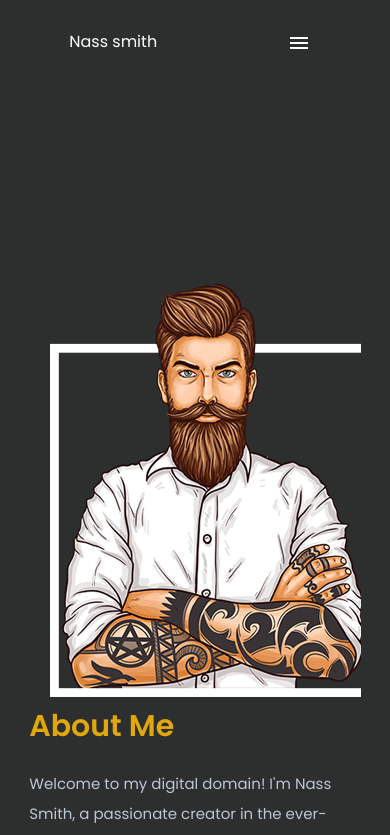
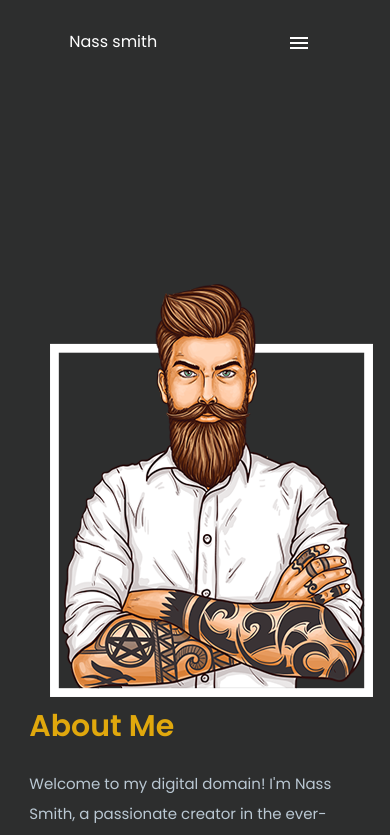
Before and after one commit to richdede/Nass-Smithv2, a React (Create React App) app: page /about in a window 390 px wide. Shown: the top 835 px of the page. Built offline with nearby package versions, Linux system fonts and the light colour scheme.

Commit message:
responsive

```diff
--- a/src/App.css
+++ b/src/App.css
@@ -44,7 +44,7 @@ h6 {
 .container {
   max-width: 85%;
   margin: auto;
-  overflow: hidden;
+
 }
 .flexsb {
   display: flex;
@@ -372,6 +372,7 @@ footer i {
 .about {
   padding-top: 160px;
   margin-top: 40px;
+  overflow: hidden;
 }
 
 .grid3 {
```
